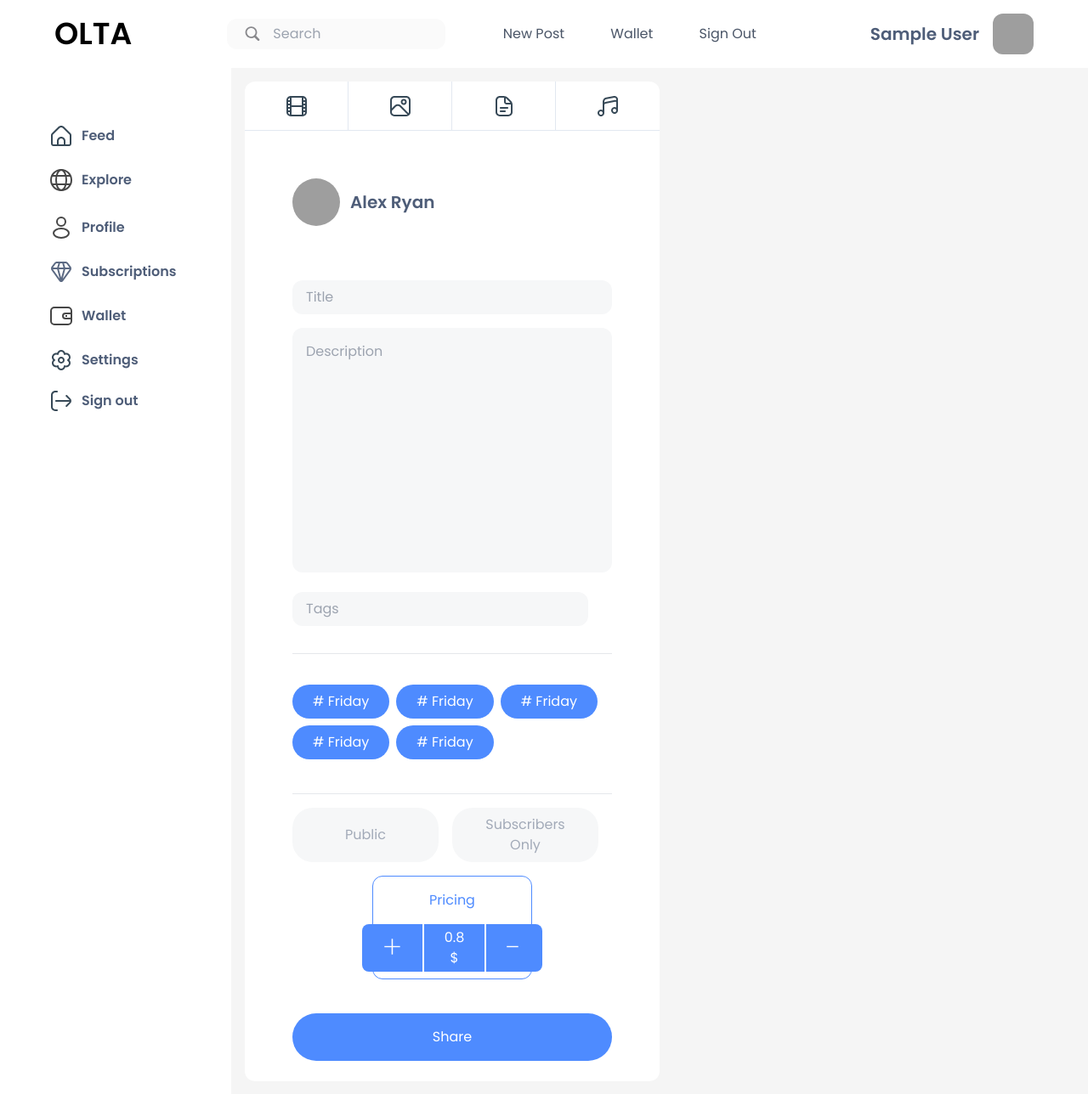
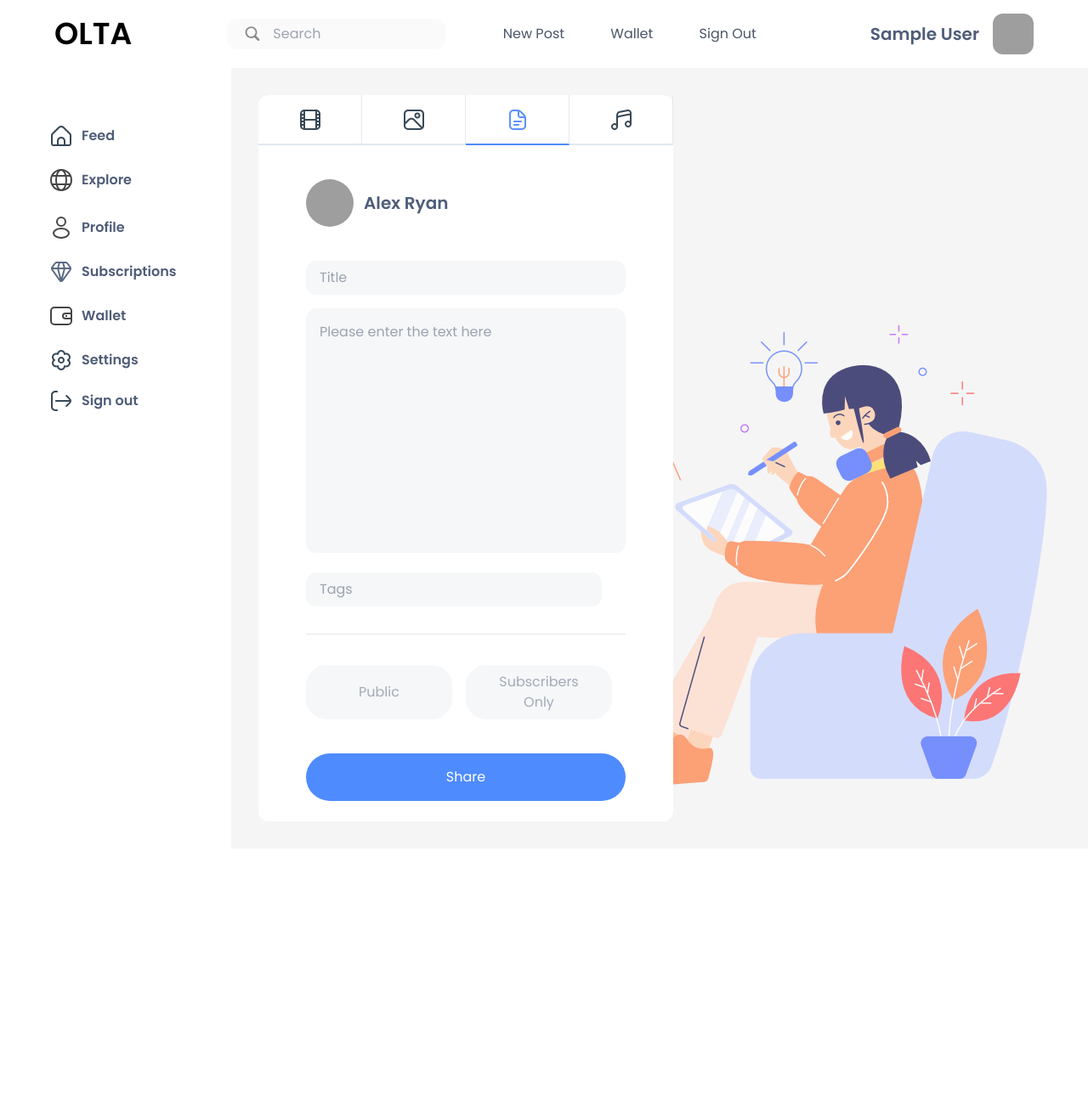
Before and after one commit to iremumut/Olta, a React (Create React App) app in the folder client/: page /posts/new in a window 1280 px wide. Shown: the whole page at 85% size. After the commit the page ends 999 px from the top, so only its background shows below. Built offline with nearby package versions, Linux system fonts and the light colour scheme; sample sign-in values are in the browser's storage; grey boxes are pictures that could not be loaded.

Commit message:
finished new post form

```diff
--- a/client/package.json
+++ b/client/package.json
@@ -15,6 +15,7 @@
     "react-router-dom": "^6.3.0",
     "react-scripts": "5.0.1",
     "react-toastify": "^9.0.1",
+    "react-uuid": "^1.0.2",
     "web-vitals": "^2.1.4"
   },
   "scripts": {
--- /dev/null
+++ b/client/src/components/FileUpload.js
@@ -0,0 +1,30 @@
+const FileUpload = ({ valueDesc, handleChange, valueFilepath }) => {
+  return (
+    <div className="my-4">
+      <div className="flex flex-row justify-center bg-[#F6F7F8] w-full rounded-t-lg p-4 h-72 items-center">
+        <label
+          htmlFor="uploadFile"
+          className="bg-[#4E8BFF] text-white rounded-full py-4 px-20 "
+        >
+          Upload
+        </label>
+      </div>
+      <input
+        type="file"
+        name="filepath"
+        onChange={handleChange}
+        id="uploadFile"
+        className="opacity-0 hidden"
+      />
+      <textarea
+        className="resize-none bg-[#F6F7F8] w-full rounded-b-lg border-t-2 focus:outline-none p-4 h-28"
+        placeholder="Description"
+        name="description"
+        value={valueDesc}
+        onChange={handleChange}
+      />
+    </div>
+  );
+};
+
+export default FileUpload;
--- /dev/null
+++ b/client/src/components/NewPostFromTag.js
@@ -0,0 +1,12 @@
+const NewPostFromTag = ({ tag, removeTag }) => {
+  return (
+    <p className="bg-[#4E8BFF] px-6 py-2 inline-block rounded-3xl text-white mr-2 mb-2 ">
+      # {tag}
+      <button className="text-right ml-6" onClick={() => removeTag(tag)}>
+        X
+      </button>
+    </p>
+  );
+};
+
+export default NewPostFromTag;
--- /dev/null
+++ b/client/src/components/TextContentUpload.js
@@ -0,0 +1,15 @@
+const TextContentUpload = ({ valueDesc, handleChange }) => {
+  return (
+    <div className="my-4">
+      <textarea
+        className="resize-none bg-[#F6F7F8] w-full rounded-xl focus:outline-none p-4 h-72"
+        placeholder="Please enter the text here"
+        name="description"
+        value={valueDesc}
+        onChange={handleChange}
+      />
+    </div>
+  );
+};
+
+export default TextContentUpload;
--- /dev/null
+++ b/client/src/pages/NewPost.css
@@ -0,0 +1,15 @@
+.turn-button-blue {
+  filter: invert(44%) sepia(87%) saturate(1313%) hue-rotate(201deg)
+    brightness(100%) contrast(103%);
+}
+
+.background {
+  background: url("../assets/images/create-post.png") no-repeat;
+  background-position: right 0% bottom 10%;
+}
+
+@media (min-width: 1800px) {
+  .background {
+    background-position: right 20% bottom 10%;
+  }
+}
--- a/client/src/pages/NewPost.js
+++ b/client/src/pages/NewPost.js
@@ -2,29 +2,193 @@ import video from "../assets/vectors/video.svg";
 import text from "../assets/vectors/text.svg";
 import image from "../assets/vectors/image.svg";
 import sound from "../assets/vectors/sound.svg";
+
+import "./NewPost.css";
 //import createPostImg from "../assets/images/create-post.png";
 
+import FileUpload from "../components/FileUpload";
+import TextContentUpload from "../components/TextContentUpload";
+
+import { useState } from "react";
+import NewPostFromTag from "../components/NewPostFromTag";
+
+import uuid from "react-uuid";
+import { createPost } from "../features/posts/postSlice";
+import { useSelector } from "react-redux";
+import { useNavigate } from "react-router-dom";
+import { useDispatch } from "react-redux";
+import { toast } from "react-toastify";
+
+const buttonsInital = {
+  video: false,
+  image: false,
+  text: false,
+  sound: false,
+};
+
 const NewPost = () => {
+  const { isError, message, isLoading, isSuccess } = useSelector(
+    (state) => state.post
+  );
+
+  const [buttons, setButtons] = useState({ ...buttonsInital, text: true });
+
+  const [fileUpload, setFileUpload] = useState(false);
+  const [formData, setFormData] = useState({
+    title: "",
+    description: "",
+    filepath: "",
+  });
+  const [tags, setTags] = useState([]);
+  const [tag, setTag] = useState("");
+
+  const [isFree, setIsFree] = useState(true);
+  const [price, setPrice] = useState(0);
+
+  const [contentType, setContentType] = useState("text");
+
+  const dispatch = useDispatch();
+  const navigate = useNavigate();
+
+  const handleTagsChange = (e) => {
+    if (e.key === "Enter") {
+      setTags((prev) => [...prev, e.target.value]);
+      setTag("");
+    }
+  };
+
+  const handleChangeOnTag = (e) => {
+    setTag(e.target.value);
+  };
+
+  const handleFormChange = (e) => {
+    if (e.target.name === "filepath") {
+      setFormData((prev) => ({ ...prev, [e.target.name]: e.target.files }));
+    } else {
+      setFormData((prev) => ({ ...prev, [e.target.name]: e.target.value }));
+    }
+  };
+
+  const removeTag = (tagToRemove) => {
+    const newArr = tags.filter((tag) => {
+      return tag !== tagToRemove;
+    });
+    setTags(newArr);
+  };
+
+  const pickComponent = (number) => {
+    switch (number) {
+      case 1:
+        setButtons({ ...buttonsInital, video: true });
+        setFileUpload(true);
+        setContentType("video");
+        break;
+      case 2:
+        setButtons({ ...buttonsInital, image: true });
+        setFileUpload(true);
+        setContentType("image");
+        break;
+      case 3:
+        setButtons({ ...buttonsInital, text: true });
+        setFileUpload(false);
+        setContentType("text");
+        break;
+      case 4:
+        setButtons({ ...buttonsInital, sound: true });
+        setFileUpload(true);
+        setContentType("sound");
+        break;
+      default:
+        break;
+    }
+  };
+
+  const handleSubmit = async (e) => {
+    e.preventDefault();
+
+    const post = {
+      title: formData.title,
+      description: formData.description,
+      contentType: contentType,
+      tags: [],
+      price: price,
+      isFree: isFree,
+    };
+
+    console.log(post);
+    await dispatch(createPost(post));
+    if (isError) {
+      toast.error(message);
+    }
+    if (isSuccess) {
+      console.log("here");
+      toast.success("Content is posted!");
+      navigate("/");
+    }
+  };
+
+  if (isLoading) {
+    return <div>Loading...</div>;
+  }
+
   return (
-    <>
-      <div className=" rounded-xl flex flex-col bg-white w-3/6">
+    <div className="background flex flex-row ">
+      <div className="rounded-xl flex flex-col bg-white xl:w-1/2 lg:w-3/4 mx-4 my-4 w-full 2xl:mx-20 2xl:my-10">
         <div className="flex flex-row justify-center items-center ">
-          <button className="basis-1/4 p-4 border-r border-b border-slate-200 ">
-            <img src={video} alt="" className="inline" />
+          <button
+            onClick={() => pickComponent(1)}
+            className={`basis-1/4 p-4 border-r border-b-2 border-slate-200 ${
+              buttons.video ? "border-b-[#4E8BFF]" : ""
+            }`}
+          >
+            <img
+              src={video}
+              alt=""
+              className={`inline ${buttons.video ? "turn-button-blue" : " "}`}
+            />
           </button>
-          <button className="basis-1/4 p-4 border-r border-b border-slate-200">
-            <img src={image} alt="" className="inline" />
+          <button
+            onClick={() => pickComponent(2)}
+            className={`basis-1/4 p-4 border-r border-b-2 border-slate-200 ${
+              buttons.image ? "border-b-[#4E8BFF]" : ""
+            }`}
+          >
+            <img
+              src={image}
+              alt=""
+              className={`inline ${buttons.image ? "turn-button-blue" : " "}`}
+            />
           </button>
-          <button className="basis-1/4 p-4 border-r border-b border-slate-200">
-            <img src={text} alt="" className="inline" />
+          <button
+            onClick={() => pickComponent(3)}
+            className={`basis-1/4 p-4 border-r border-b-2 border-slate-200 ${
+              buttons.text ? "border-b-[#4E8BFF]" : ""
+            }`}
+          >
+            <img
+              src={text}
+              alt=""
+              className={`inline ${buttons.text ? "turn-button-blue" : " "}`}
+            />
           </button>
-          <button className="basis-1/4  p-4 border-b border-slate-200">
-            <img src={sound} alt="" className="inline" />
+          <button
+            onClick={() => pickComponent(4)}
+            className={`basis-1/4 p-4 border-r border-b-2 border-slate-200 ${
+              buttons.sound ? "border-b-[#4E8BFF]" : ""
+            }`}
+          >
+            <img
+              src={sound}
+              alt=""
+              className={`inline ${buttons.sound ? "turn-button-blue" : " "}`}
+            />
           </button>
         </div>
 
+        {/* Post upload part */}
         <div className="p-6 px-14">
-          <div className="flex flex-row items-center py-8 pb-12 ">
+          <form onSubmit={handleSubmit}>
+            <div className="flex flex-row items-center py-4 pb-6 ">
               <img
                 className="h-14 w-14 rounded-full mr-3 "
                 src="https://encrypted-tbn0.gstatic.com/images?q=tbn:ANd9GcQ8FuEJbKwDdaz1h387130xmYkAIQbZpahhbQ&usqp=CAU"
@@ -37,66 +201,87 @@ const NewPost = () => {
               <input
                 className="bg-[#F6F7F8] w-full rounded-xl h-10 focus:outline-none px-4"
                 placeholder="Title"
+                name="title"
+                value={formData.title}
+                onChange={handleFormChange}
               />
             </div>
 
-          <div className="my-4">
-            <textarea
-              className="resize-none bg-[#F6F7F8] w-full rounded-xl focus:outline-none p-4 h-72"
-              placeholder="Description"
+            {fileUpload ? (
+              <FileUpload
+                valueDesc={formData.description}
+                valueFilepath={formData.filepath}
+                handleChange={handleFormChange}
               />
-          </div>
+            ) : (
+              <TextContentUpload
+                valueDesc={formData.description}
+                handleChange={handleFormChange}
+              />
+            )}
+          </form>
 
+          {/* Tags upload part */}
           <div className="my-4 mb-8">
             <input
               className="bg-[#F6F7F8]  rounded-xl h-10 focus:outline-none px-4"
               placeholder="Tags"
+              onKeyPress={handleTagsChange}
+              value={tag}
+              onChange={handleChangeOnTag}
             />
           </div>
 
           <hr />
 
+          {/* Tags show part */}
           <div className="my-8 mt-9">
-            <p className="bg-[#4E8BFF] px-6 py-2 inline-block rounded-3xl text-white mr-2 mb-2">
-              # Friday
-            </p>
-            <p className="bg-[#4E8BFF] px-6 py-2 inline-block rounded-3xl text-white mr-2 mb-2">
-              # Friday
-            </p>
-            <p className="bg-[#4E8BFF] px-6 py-2 inline-block rounded-3xl text-white mr-2 mb-2">
-              # Friday
-            </p>
-            <p className="bg-[#4E8BFF] px-6 py-2 inline-block rounded-3xl text-white mr-2 mb-2">
-              # Friday
-            </p>
-            <p className="bg-[#4E8BFF] px-6 py-2 inline-block rounded-3xl text-white mr-2 mb-2">
-              # Friday
-            </p>
+            {tags.map((tag) => {
+              return (
+                <NewPostFromTag key={uuid()} tag={tag} removeTag={removeTag} />
+              );
+            })}
           </div>
 
-          <hr />
+          <hr className={`${tags.length === 0 ? "hidden" : ""}`} />
 
           <div className="flex flex-row my-4 ">
-            <button className="bg-[#F6F7F8] text-[#A2AAB8] rounded-3xl px-6 py-2 w-full mr-4 hover:border hover:border-[#4E8BFF] hover:text-[#4E8BFF] focus:border focus:border-[#4E8BFF] focus:text-[#4E8BFF]">
+            <button
+              onClick={() => setIsFree(true)}
+              className="bg-[#F6F7F8] text-[#A2AAB8] rounded-3xl px-6 py-2 w-full mr-4 hover:border hover:border-[#4E8BFF] hover:text-[#4E8BFF] focus:border focus:border-[#4E8BFF] focus:text-[#4E8BFF]"
+            >
               Public
             </button>
-            <button className="bg-[#F6F7F8] text-[#A2AAB8] rounded-3xl px-6 py-2 w-full mr-4 hover:border hover:border-[#4E8BFF] hover:text-[#4E8BFF]  focus:border  focus:border-[#4E8BFF] focus:text-[#4E8BFF]">
+            <button
+              onClick={() => setIsFree(false)}
+              className="bg-[#F6F7F8] text-[#A2AAB8] rounded-3xl px-6 py-2 w-full mr-4 hover:border hover:border-[#4E8BFF] hover:text-[#4E8BFF]  focus:border  focus:border-[#4E8BFF] focus:text-[#4E8BFF]"
+            >
               Subscribers Only
             </button>
           </div>
 
-          <div className="flex flex-row justify-center my-2">
-            <div className="border border-[#4E8BFF] flex flex-col w-1/2 items-center p-2 rounded-xl ">
+          <div
+            className={`flex flex-row justify-center my-2 ${
+              isFree ? "hidden" : ""
+            }`}
+          >
+            <div className="border border-[#4E8BFF] flex flex-col lg:w-1/2 w-3/4 items-center p-2 rounded-xl ">
               <div className="text-[#4E8BFF] pb-4 pt-2">Pricing</div>
               <div className=" flex flex-row justify-center w-4/5">
-                <button className="bg-[#4E8BFF] px-6 py-1 text-white rounded-l-lg text-4xl font-extralight">
+                <button
+                  onClick={() => setPrice((prev) => prev + 1)}
+                  className="bg-[#4E8BFF] xsm:px-6 px-2 py-1 text-white rounded-l-lg text-4xl font-extralight"
+                >
                   +
                 </button>
-                <div className="p-1 px-6 items-center flex flex-col bg-[#4E8BFF] text-white border-x-2 border-white ">
-                  <div>0.8</div>
+                <div className="p-1 xsm:px-6 px-2 items-center flex flex-col bg-[#4E8BFF] text-white border-x-2 border-white ">
+                  <div>{price}</div>
                   <div>$</div>
                 </div>
-                <button className="bg-[#4E8BFF] px-6 py-1 text-white rounded-r-lg text-4xl font-extralight">
+                <button
+                  onClick={() => setPrice((prev) => prev - 1)}
+                  className="bg-[#4E8BFF] xsm:px-6 px-2 py-1 text-white rounded-r-lg text-4xl font-extralight"
+                >
                   -
                 </button>
               </div>
@@ -104,13 +289,17 @@ const NewPost = () => {
           </div>
 
           <div className="flex flex-row justify-center mt-10 yb-6">
-            <button className="bg-[#4E8BFF] text-white rounded-full px-8 py-4 w-full hover:bg-[#4E8BFF]/70">
+            <button
+              type="submit"
+              onClick={handleSubmit}
+              className="bg-[#4E8BFF] text-white rounded-full px-8 py-4 w-full hover:bg-[#4E8BFF]/70"
+            >
               Share
             </button>
           </div>
         </div>
       </div>
-    </>
+    </div>
   );
 };
 
@@ -120,3 +309,4 @@ export default NewPost;
 <div className="mt-64  ">
           <img src={createPostImg} alt="Create Post" />
         </div>*/
+//invert-[.44] sepia-[.87] saturate-[13.13] hue-rotate-[201deg] brightness-100 contrast-[1.03]
```
Also changed, not shown: client/src/components/Post.js (+6 -6 lines), 2 other files (tests, documents, lock files or other folders). Lines whose indentation alone changed are shown as unchanged.
